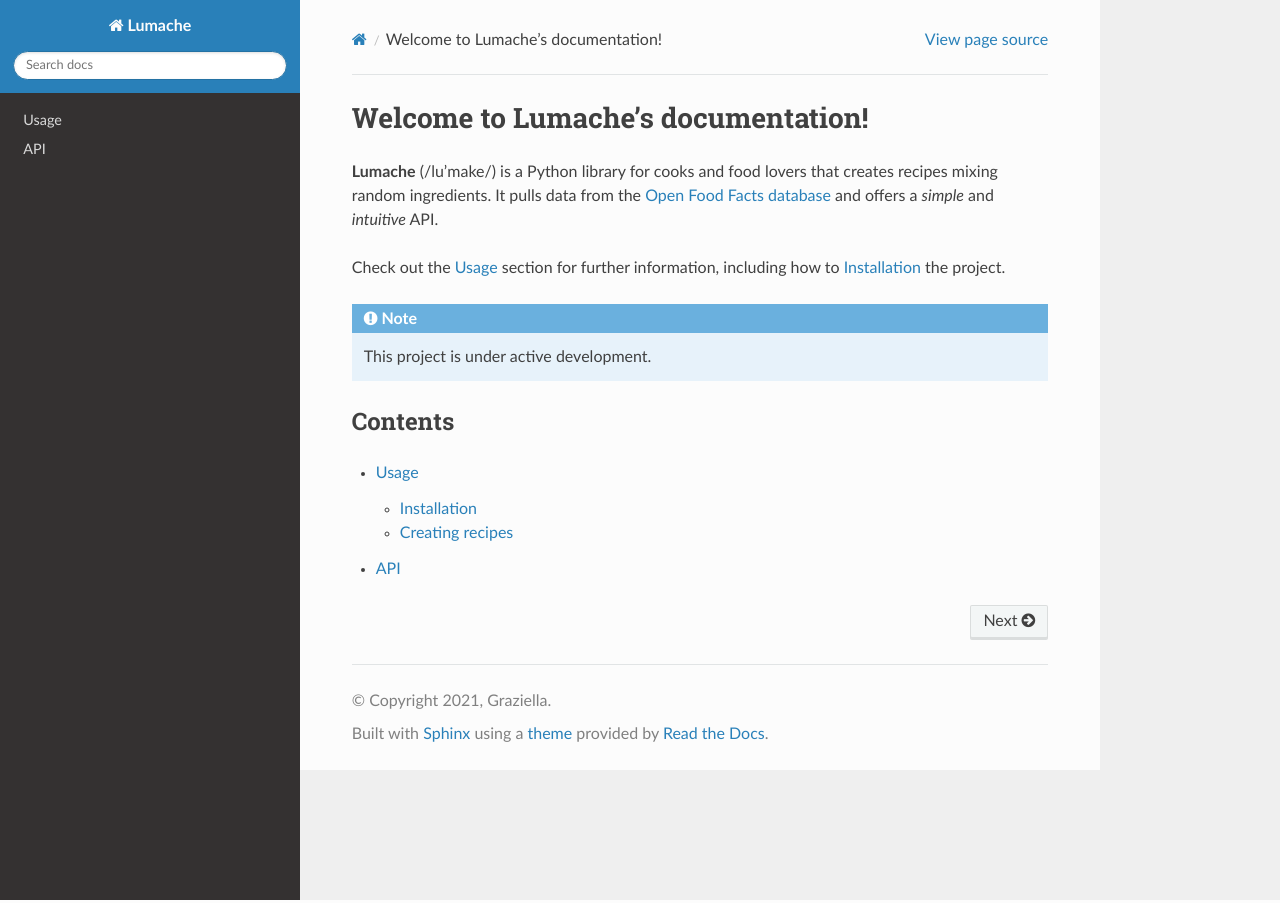
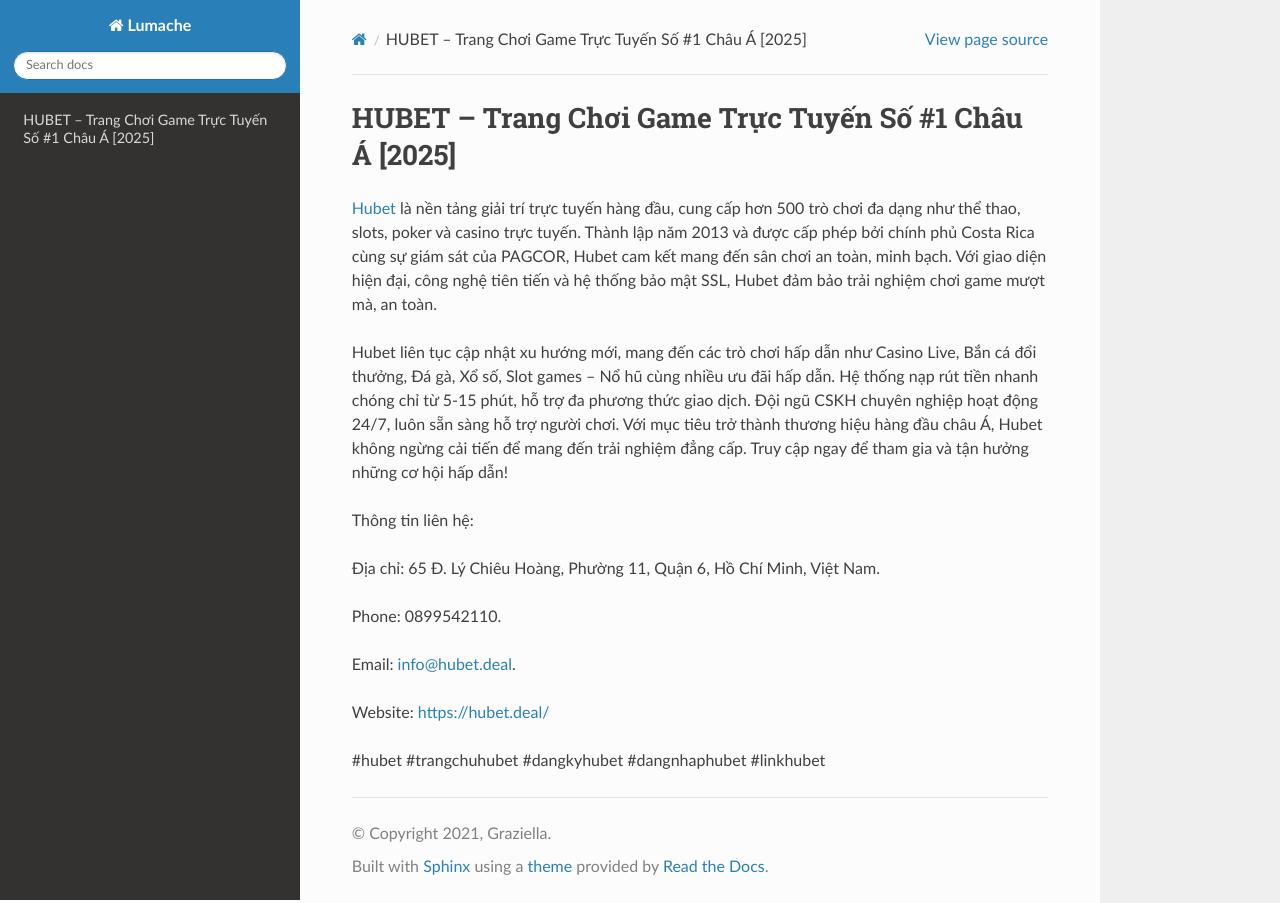
Before and after one commit to ojasvibalay/hubetdeal, a Sphinx documentation site: the page built from docs/source/index.rst, in a window 1280 px wide. Built offline with Sphinx 7.4.7 and the Read the Docs theme 3.1.0, drawn with Linux system fonts in a browser that asks for light colours.

Commit message:
Update index.rst

```diff
--- a/docs/source/index.rst
+++ b/docs/source/index.rst
@@ -1,22 +1,18 @@
-Welcome to Lumache's documentation!
+HUBET – Trang Chơi Game Trực Tuyến Số #1 Châu Á [2025]
 ===================================
 
-**Lumache** (/lu'make/) is a Python library for cooks and food lovers
-that creates recipes mixing random ingredients.
-It pulls data from the `Open Food Facts database <https://world.openfoodfacts.org/>`_
-and offers a *simple* and *intuitive* API.
+`Hubet <https://hubet.deal/>`_ là nền tảng giải trí trực tuyến hàng đầu, cung cấp hơn 500 trò chơi đa dạng như thể thao, slots, poker và casino trực tuyến. Thành lập năm 2013 và được cấp phép bởi chính phủ Costa Rica cùng sự giám sát của PAGCOR, Hubet cam kết mang đến sân chơi an toàn, minh bạch. Với giao diện hiện đại, công nghệ tiên tiến và hệ thống bảo mật SSL, Hubet đảm bảo trải nghiệm chơi game mượt mà, an toàn.
 
-Check out the :doc:`usage` section for further information, including
-how to :ref:`installation` the project.
+Hubet liên tục cập nhật xu hướng mới, mang đến các trò chơi hấp dẫn như Casino Live, Bắn cá đổi thưởng, Đá gà, Xổ số, Slot games – Nổ hũ cùng nhiều ưu đãi hấp dẫn. Hệ thống nạp rút tiền nhanh chóng chỉ từ 5-15 phút, hỗ trợ đa phương thức giao dịch. Đội ngũ CSKH chuyên nghiệp hoạt động 24/7, luôn sẵn sàng hỗ trợ người chơi. Với mục tiêu trở thành thương hiệu hàng đầu châu Á, Hubet không ngừng cải tiến để mang đến trải nghiệm đẳng cấp. Truy cập ngay để tham gia và tận hưởng những cơ hội hấp dẫn!
 
-.. note::
+Thông tin liên hệ:
 
-   This project is under active development.
+Địa chỉ: 65 Đ. Lý Chiêu Hoàng, Phường 11, Quận 6, Hồ Chí Minh, Việt Nam.
 
-Contents
---------
+Phone: 0899542110.
 
-.. toctree::
+Email: info@hubet.deal.
 
-   usage
-   api
+Website: https://hubet.deal/
+
+#hubet #trangchuhubet #dangkyhubet #dangnhaphubet #linkhubet
```
